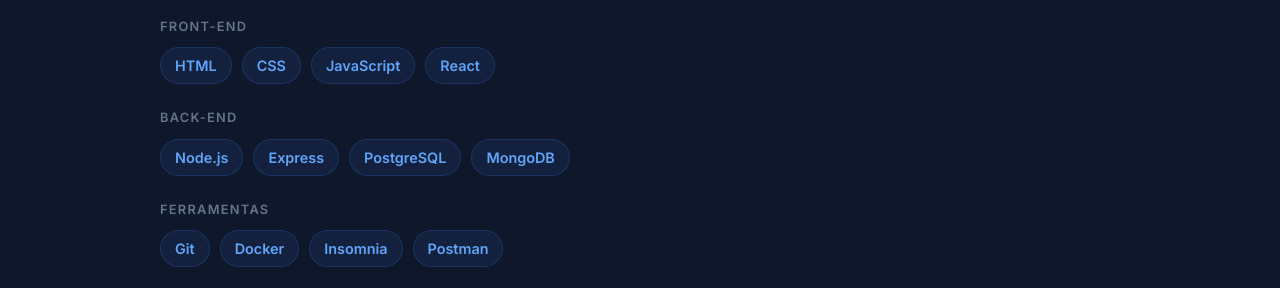
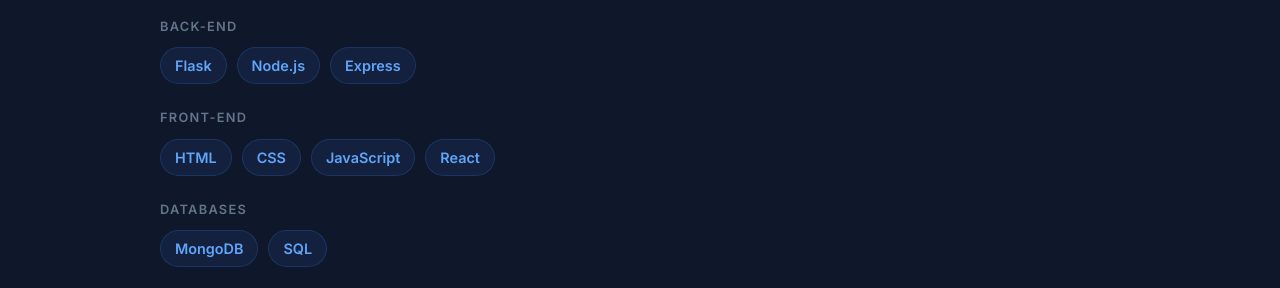
Before and after one commit to jtzzin/portfolio_front, a website built with Vite: page index.html in a window 1280 px wide. Shown: the part 644-932 px from the top of the page. Built offline with nearby package versions, Linux system fonts and the light colour scheme; no server answers.

Commit message:
feat: reordena skills e adiciona seção Databases

```diff
--- a/index.html
+++ b/index.html
@@ -58,6 +58,15 @@
         <h2>Habilidades</h2>
 
         <div class="skills-category">
+          <h3 class="skills-category-title">Back-end</h3>
+          <div class="skills-tags">
+            <span class="tag">Flask</span>
+            <span class="tag">Node.js</span>
+            <span class="tag">Express</span>
+          </div>
+        </div>
+
+        <div class="skills-category">
           <h3 class="skills-category-title">Front-end</h3>
           <div class="skills-tags">
             <span class="tag">HTML</span>
@@ -68,12 +77,10 @@
         </div>
 
         <div class="skills-category">
-          <h3 class="skills-category-title">Back-end</h3>
+          <h3 class="skills-category-title">Databases</h3>
           <div class="skills-tags">
-            <span class="tag">Node.js</span>
-            <span class="tag">Express</span>
-            <span class="tag">PostgreSQL</span>
             <span class="tag">MongoDB</span>
+            <span class="tag">SQL</span>
           </div>
         </div>
 
```
